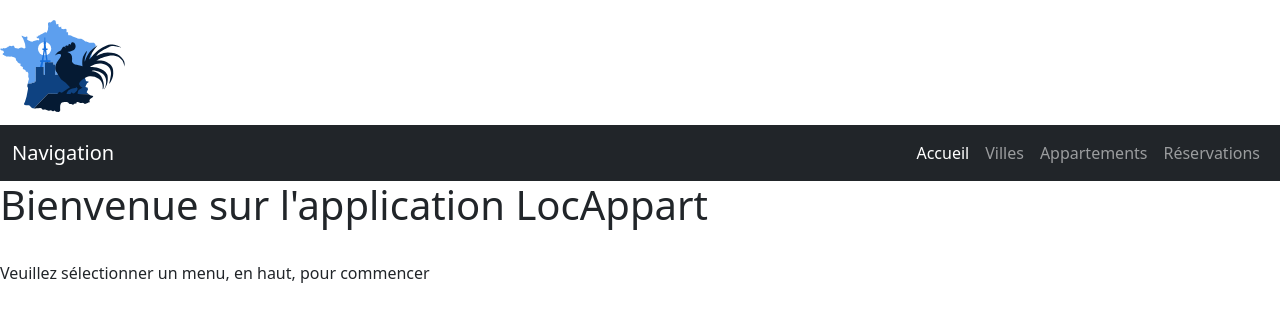
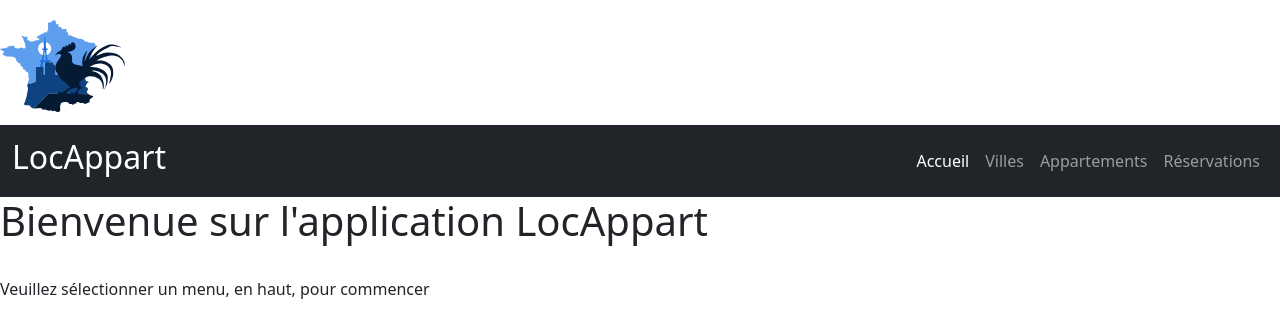
Before and after one commit to tsitokely/d314-frontend, a Vue app: page / in a window 1280 px wide. Shown: the top 334 px of the page. Built offline with nearby package versions, Linux system fonts and the light colour scheme.

Commit message:
Changed title to be inline with the app name

```diff
--- a/src/App.vue
+++ b/src/App.vue
@@ -9,7 +9,7 @@ import { RouterLink, RouterView } from 'vue-router'
     <div class="wrapper">
       <nav class="navbar navbar-expand-lg navbar-dark bg-dark">
         <div class="container-fluid">
-          <RouterLink class="navbar-brand" to="/">Navigation</RouterLink>
+          <RouterLink class="navbar-brand" to="/"><h2>LocAppart</h2></RouterLink>
           <button class="navbar-toggler" type="button" data-bs-toggle="collapse" data-bs-target="#navbarTogglerd314" aria-controls="navbarTogglerd314" aria-expanded="false" aria-label="Toggle navigation">
             <span class="navbar-toggler-icon"></span>
           </button>
```
